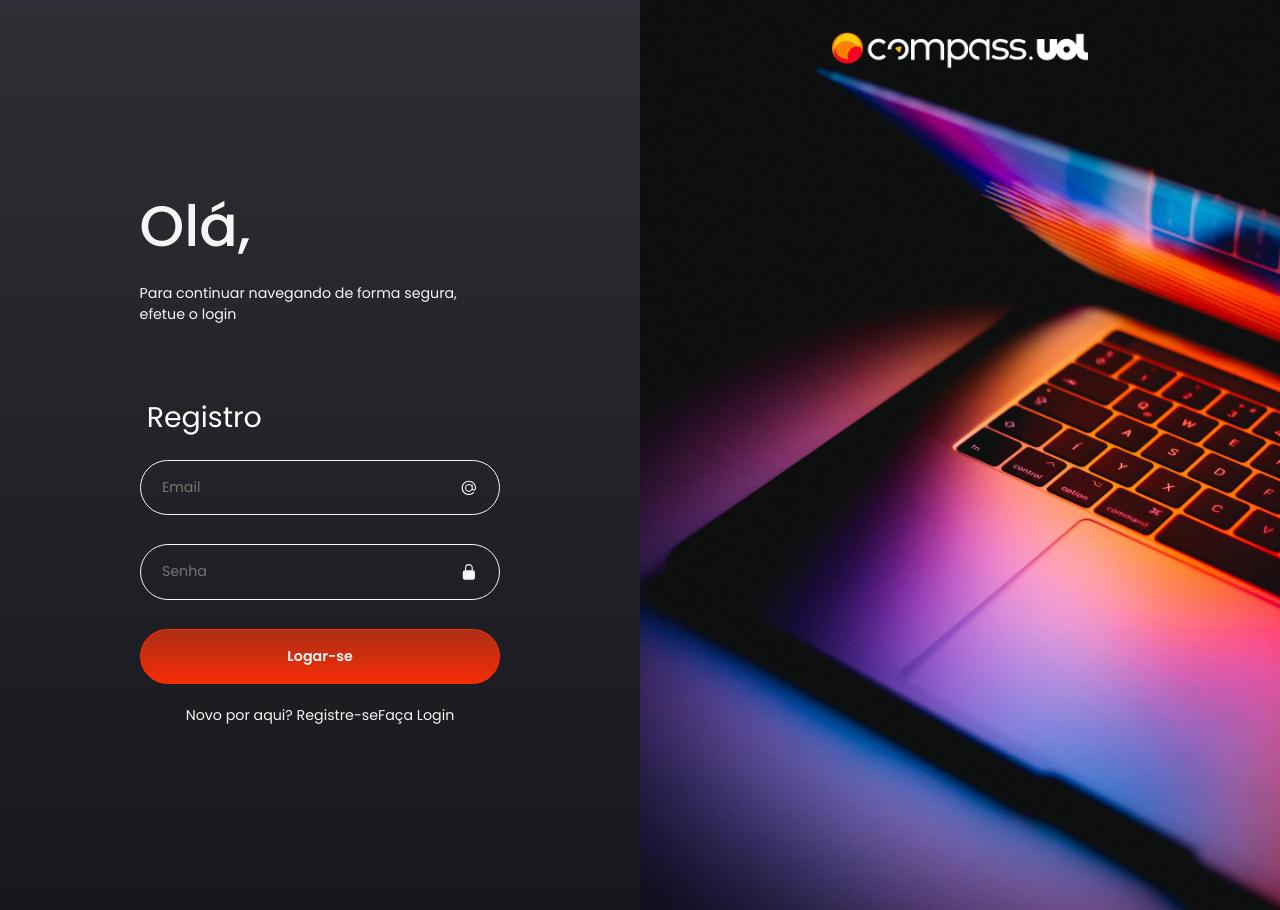
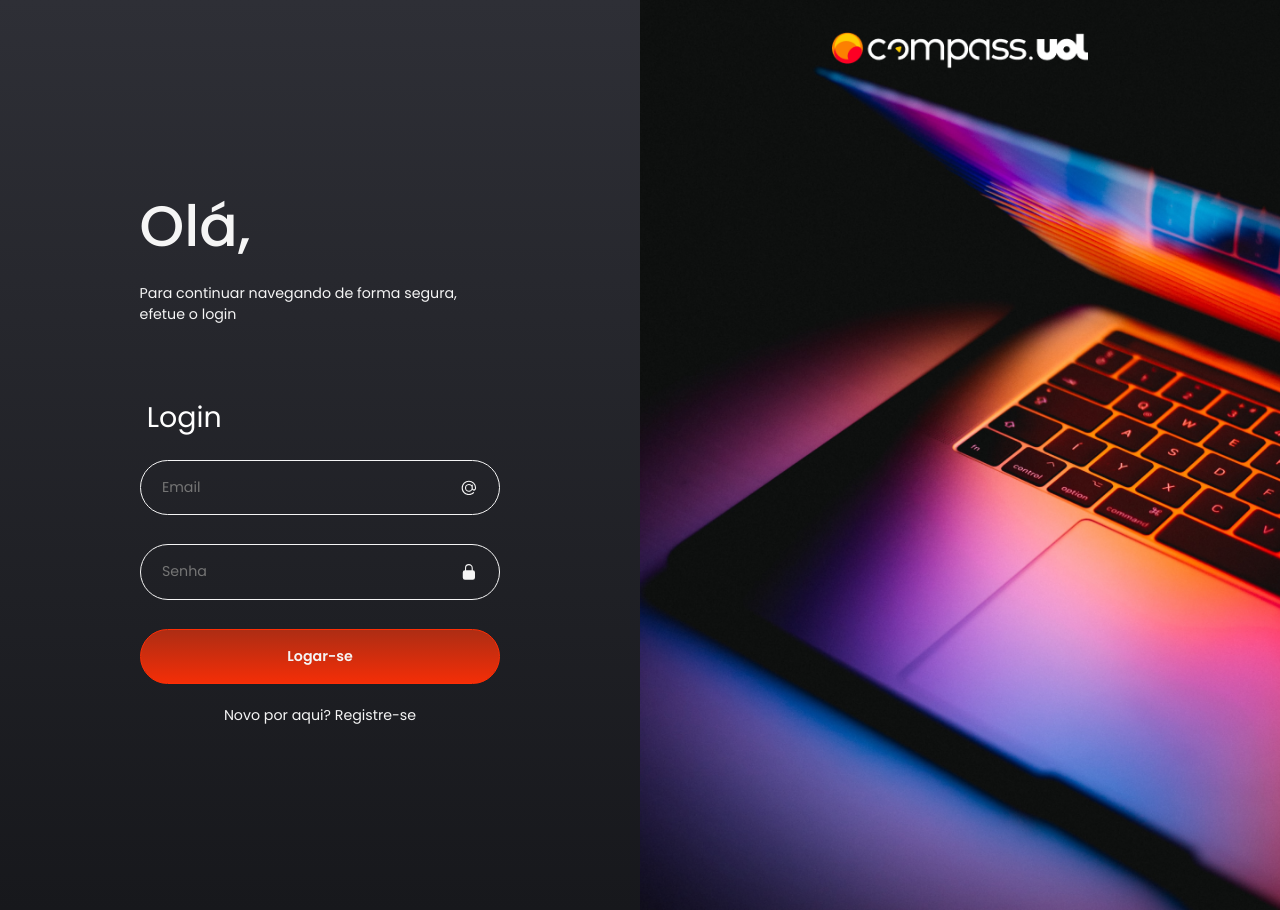
Before and after one commit to VTellesRg/challenges-react-aws-compass, a React (Create React App) app in the folder my-app/: page / in a window 1280 px wide. Built offline with nearby package versions, Linux system fonts and the light colour scheme.

Commit message:
add validation to login page

```diff
--- a/my-app/src/pages/Login.tsx
+++ b/my-app/src/pages/Login.tsx
@@ -1,9 +1,8 @@
-
-
 import React from "react";
 import { Link } from "react-router-dom";
 import CustomInput from "../components/Input";
 import Button from "../components/Button";
+import { Rafael } from "../util/Validation";
 
 export default function Register() {
 
@@ -15,15 +14,8 @@ export default function Register() {
 
   const handleSubmit = (event: React.FormEvent<HTMLFormElement>) => {
     event.preventDefault();
-    // setErrorMessage(password === confirmPassword ? 0 : 1);
-    // let resName = validateName(name);
-    // console.log(resName);
-
-    // let resEmail = validateEmail(email);
-    // console.log(resEmail);
-
-    // let resPassword = validatePassword(password);
-    // console.log(resPassword);
+    setErrorMessage(password === Rafael.password ? 0 : 1);
+    setErrorMessage(email === Rafael.email ? 0 : 2);
 
   };
   return (
@@ -33,7 +25,7 @@ export default function Register() {
         <p className="header__p">Para continuar navegando de forma segura, efetue o login</p>
       </div>
       <form className="form" onSubmit={(e) => handleSubmit(e)} >
-        <h2 className="form_h2">Registro</h2>
+        <h2 className="form_h2">Login</h2>
 
         <CustomInput
           onChangeText={e => setEmail(e.target.value)}
@@ -51,11 +43,14 @@ export default function Register() {
         {errorMesssage === 1 &&
           <p className="text__message">Usuário e/ou Senha inválidos. Por favor, tente novamente!</p>
         }
+        {errorMesssage === 2 &&
+          <p className="text__message">Usuário e/ou Senha inválidos. Por favor, tente novamente!</p>
+        }
         <Button title="Logar-se" />
       </form>
       <div className={errorMesssage === 1 ? 'footer__message' : "footer"}>
         <p className="text__footer">
-          Novo por aqui? Registre-se<Link to="/register" className="text__footer">Faça Login</Link>
+          Novo por aqui? <Link to="/register" className="text__footer">Registre-se</Link>
         </p>
       </div>
     </div>
```
